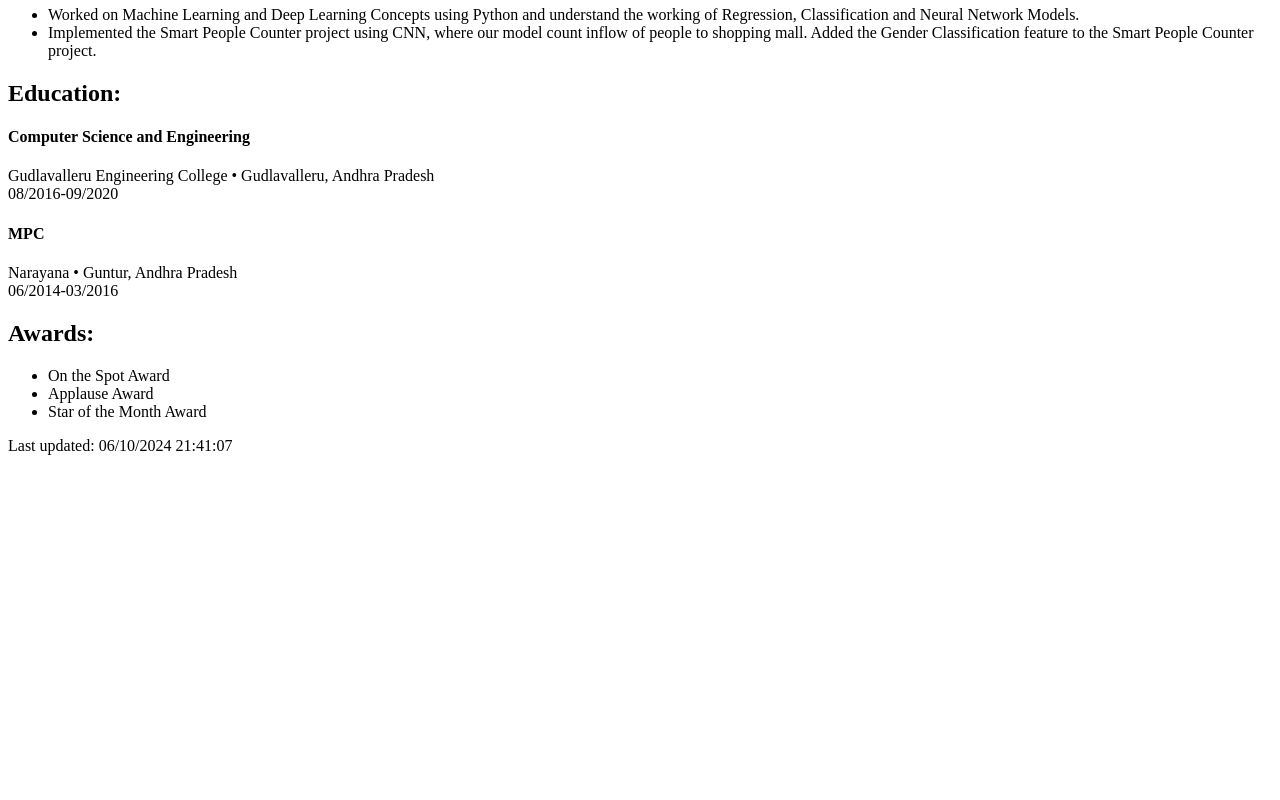
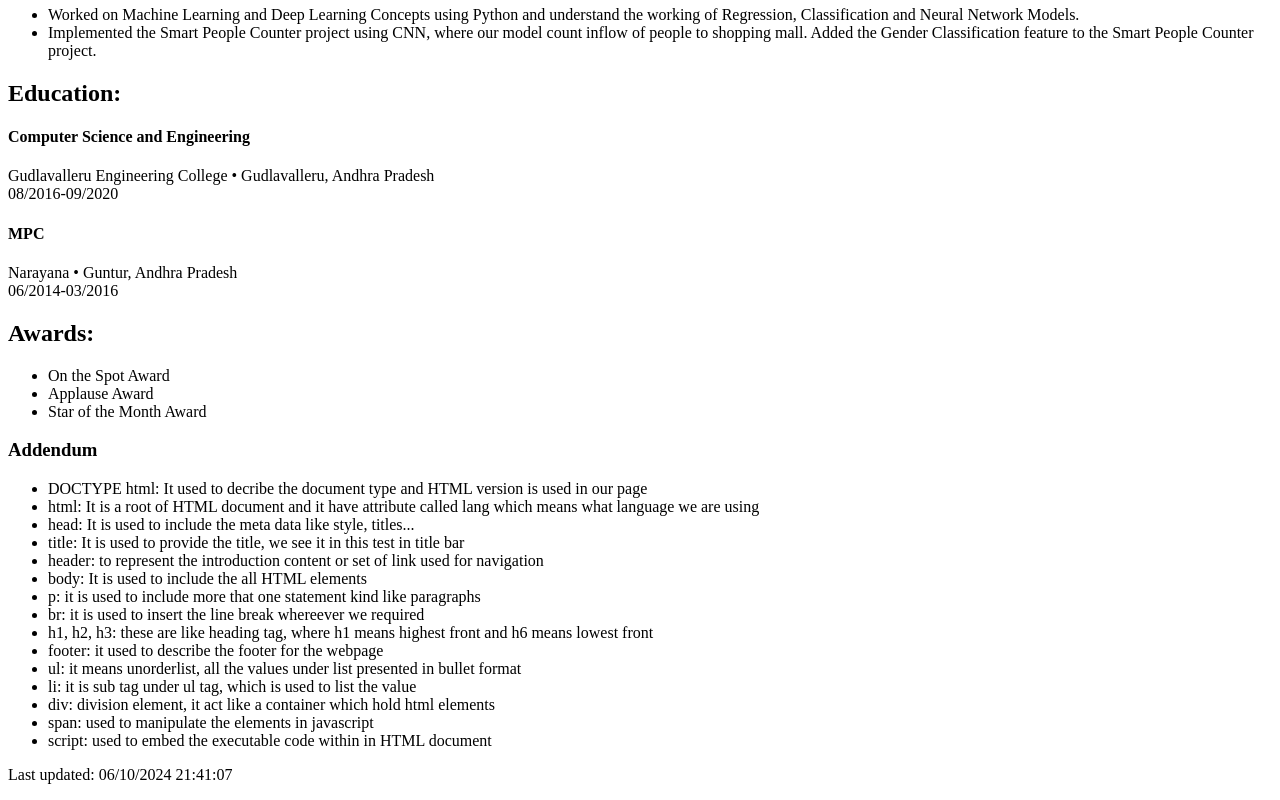
Before and after one commit to jasweerbannu/ITC505, a plain HTML site: page lab-2/index.html in a window 1280 px wide. Shown: the part 914-1714 px from the top of the page. Before the commit the page ends 1385 px from the top, so only its background shows below. Drawn offline with Linux system fonts and the light colour scheme.

Commit message:
Update index.html

```diff
--- a/lab-2/index.html
+++ b/lab-2/index.html
@@ -127,7 +127,30 @@ mall. Added the Gender Classification feature to the Smart People Counter projec
                     </li>
                 </ul>
             </div>
+            <div>
+                <h3>Addendum</h3>
+                <div>
+                    <ul>
+                        <li>DOCTYPE html: It used to decribe the document type and HTML version is used in our page </li>
+                        <li>html: It is a root of HTML document and it have attribute called lang which means what language we are using</li>
+                        <li>head: It is used to include the meta data like style, titles...</li>
+                        <li>title: It is used to provide the title, we see it in this test in title bar</li>
+                        <li>header: to represent the introduction content or set of link used for navigation</li>
+                        <li>body: It is used to include the all HTML elements</li>
+                        <li>p: it is used to include more that one statement kind like paragraphs</li>
+                        <li>br: it is used to insert the line break whereever we required</li>
+                        <li>h1, h2, h3: these are like heading tag, where h1 means highest front and h6 means lowest front</li>
+                        <li>footer: it used to describe the footer for the webpage</li>
+                        <li>ul: it means unorderlist, all the values under list presented in bullet format</li>
+                        <li>li: it is sub tag under ul tag, which is used to list the value</li>
+                        <li>div: division element, it act like a container which hold html elements</li>
+                        <li>span: used to manipulate the elements in javascript</li>
+                        <li>script: used to embed the executable code within in HTML document</li>
+                    </ul>
+                </div>
+            </div>
         </div>
+
         <footer>
             <p>Last updated:
                 <span id="lastModified"></span>
```
